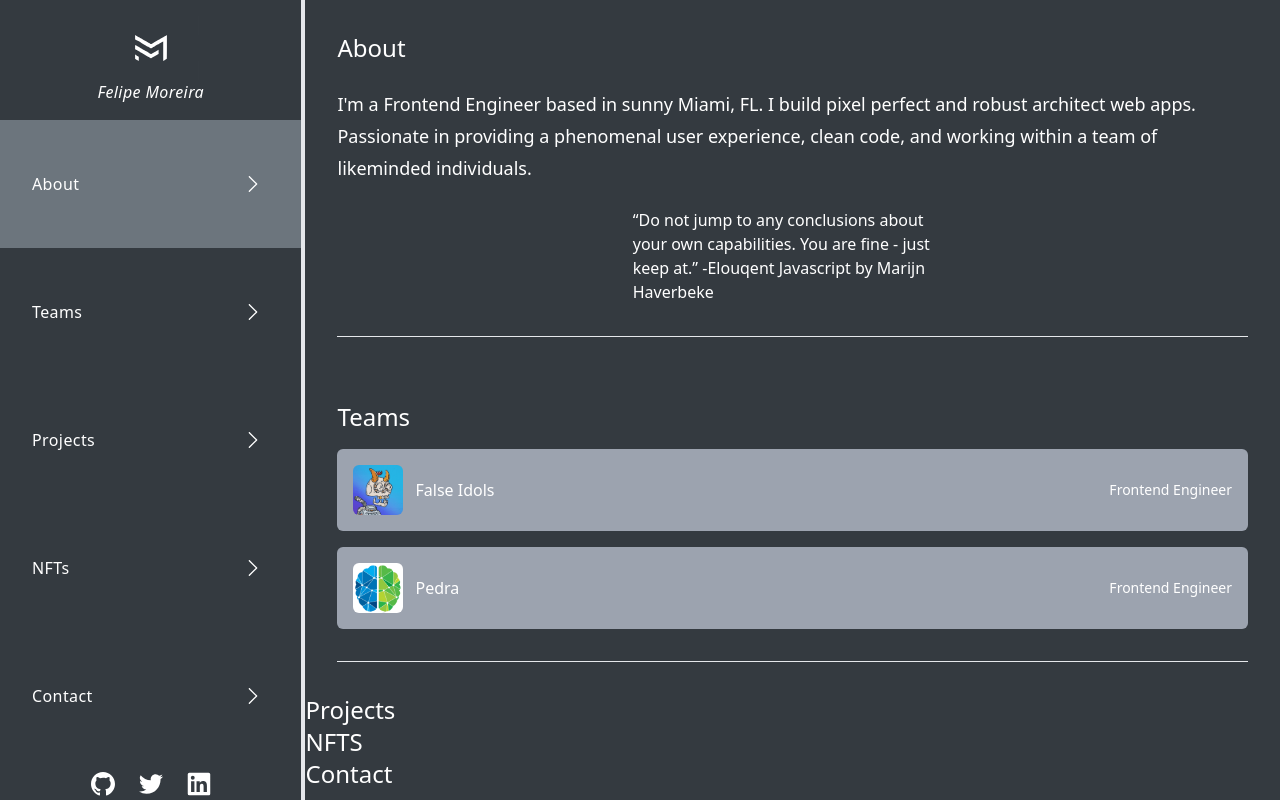
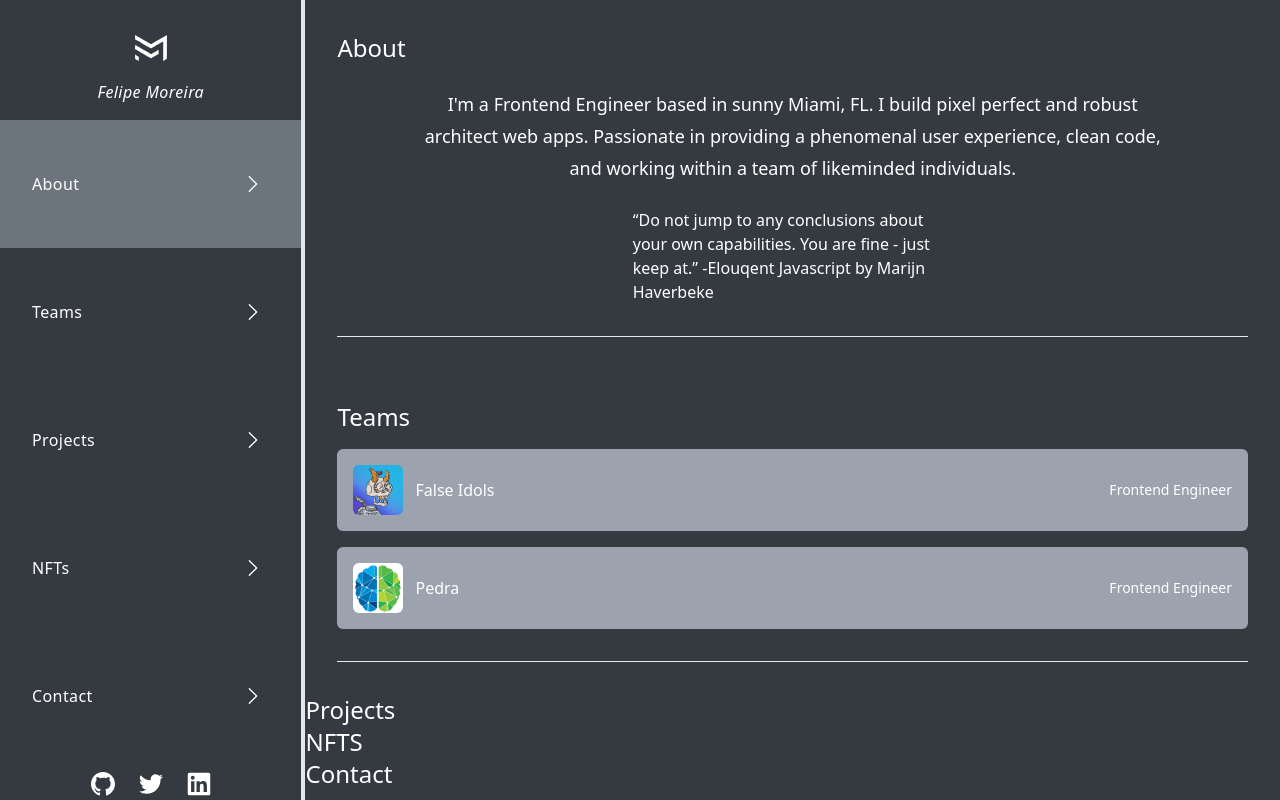
Before and after one commit to morfeli/portfolio, a Next.js app: page / in a window 1280 px wide. Built offline with nearby package versions, Linux system fonts and the light colour scheme.

Commit message:
working on adding content now

```diff
--- a/components/Sections/About.tsx
+++ b/components/Sections/About.tsx
@@ -4,7 +4,7 @@ export const About = () => {
   return (
     <SectionLayout link="About">
       <h2 className="text-2xl">About</h2>
-      <p className="py-6 text-lg leading-8">
+      <p className="py-6 text-lg leading-8 lg:w-[750px] lg:text-center lg:mx-auto">
         I'm a Frontend Engineer based in sunny Miami, FL. I build pixel perfect
         and robust architect web apps. Passionate in providing a phenomenal user
         experience, clean code, and working within a team of likeminded
```
